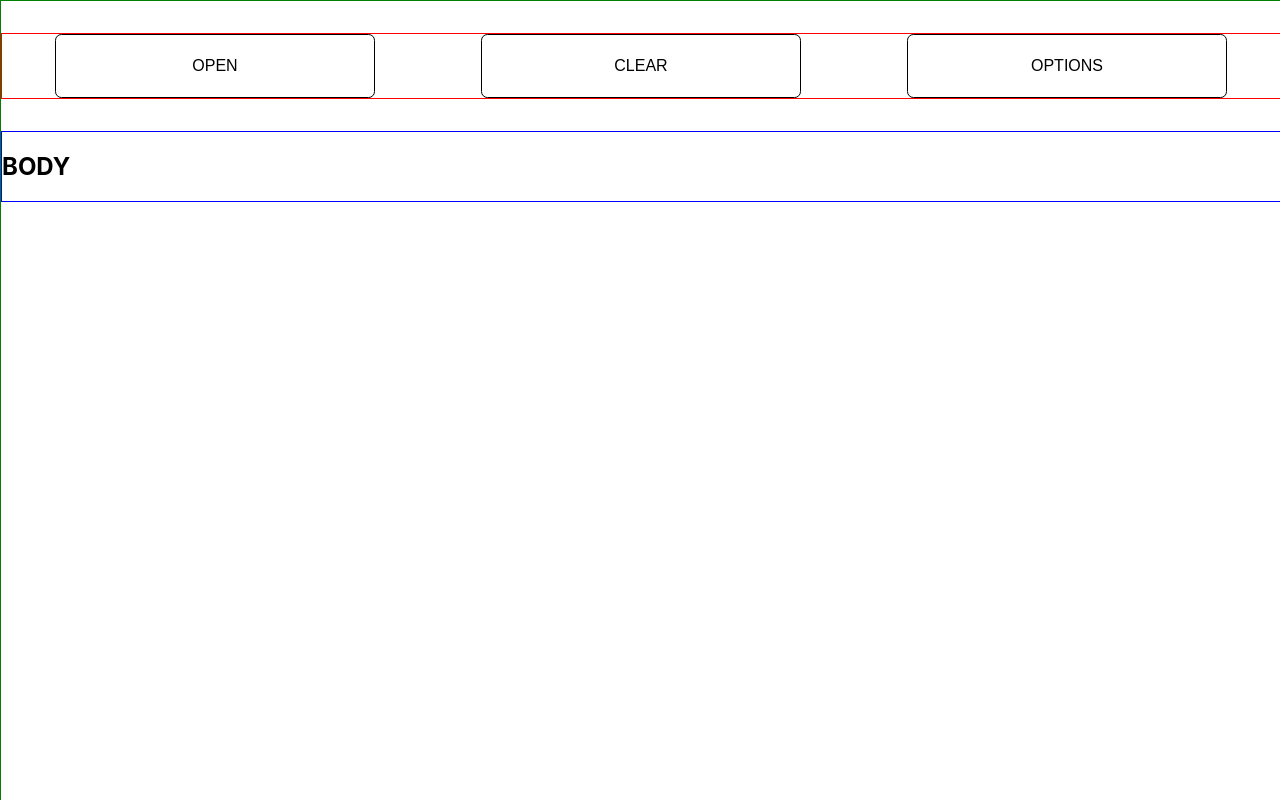
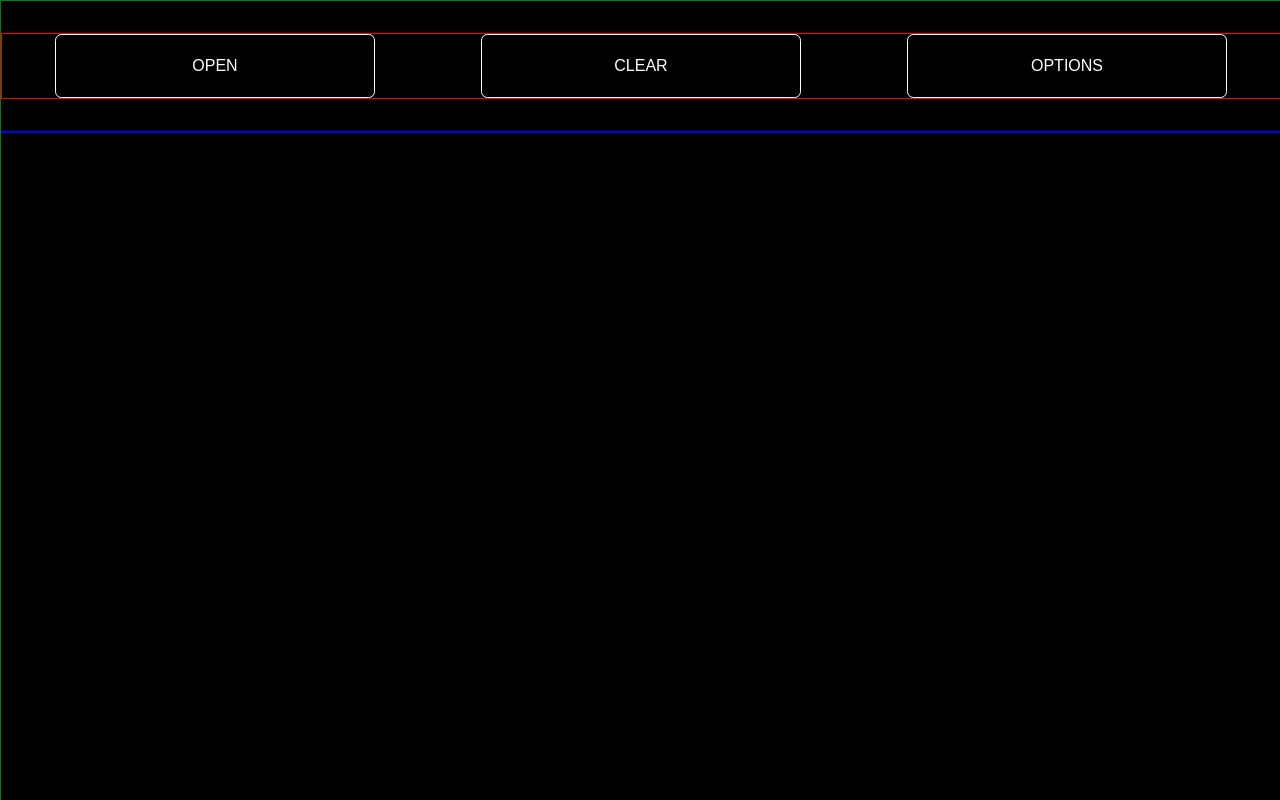
Before and after one commit to pvburger/vallery, a React (Vite) app: page / in a window 1280 px wide. Shown: the top 800 px of the page. Built offline with nearby package versions, Linux system fonts and the light colour scheme.

Commit message:
Registered 'scrub' protocol w/ registerSchemesAsPrivileged method to enable local file access

```diff
--- a/src/components/Body.tsx
+++ /dev/null
@@ -1,7 +0,0 @@
-export default function Body() {
-  return (
-    <div className='bodyContain'>
-      <h2>BODY</h2>
-    </div>
-  );
-}
--- a/src/components/Container.tsx
+++ b/src/components/Container.tsx
@@ -1,15 +1,58 @@
-import Header from './Header';
-import Body from './Body';
-
+import { useState } from 'react';
+import Button from './Button';
 
 export default function Container() {
+  // state
+  const [clipArray, setClipArray] = useState<string[]>([]);
 
+  // wrappers
+  const getFileList = async (): Promise<void> => {
+    setClipArray(await window.valleryAPI.selectFiles());
+  };
 
+  const clearFileList = (): void => {
+    setClipArray([] as string[]);
+  };
+
+  // misc
+  const entryCreator = () => {
+    const result: React.ReactElement[] = [];
+    let keyCount = 1;
+    for (const item of clipArray) {
+      // console.log(`Item: ${item}`);
+      const srcAddress = `scrub://${item}`;
+      // console.log(`srcAddress: ${srcAddress}`);
+      result.push(
+        <div className='vidDiv' key={`vidDiv_${keyCount}`}>
+          <video
+            src={srcAddress}
+            controls
+            width='1200'
+            height='675'
+            preload='metadata'
+          ></video>
+          <h2>{item}</h2>
+        </div>
+      );
+      keyCount++;
+    }
+    return result;
+  };
 
   return (
     <div className='mainContain'>
-      <Header></Header>
-      <Body></Body>
+      <div className='headContain'>
+        <Button label='OPEN' runFun={getFileList}></Button>
+        <Button label='CLEAR' runFun={clearFileList}></Button>
+        <Button
+          label='OPTIONS'
+          runFun={(): void => {
+            console.log('Add functionality...');
+          }}
+        ></Button>
+      </div>
+      <div className='bodyContain'></div>
+      {entryCreator()}
     </div>
   );
 }
--- a/src/components/Header.tsx
+++ /dev/null
@@ -1,27 +0,0 @@
-import { useState } from 'react';
-import Button from './Button';
-// import { dialog } from 'electron';
-
-export default function Header() {
-  const [openClicked, setOpenClicked] = useState(false);
-  const [clearClicked, setClearClicked] = useState(false);
-  const [optionClicked, setOptionClicked] = useState(false);
-
-  // const switchOpen = () => setOpenClicked(!openClicked);
-  const switchClear = () => setClearClicked(!clearClicked);
-  const switchOption = () => setOptionClicked(!optionClicked);
-
-  const getFileList = async (): Promise<void> => {
-    const fileList = await window.valleryAPI.selectFiles();
-    console.log('Files selected:');
-    for (const item of fileList) console.log(item);
-  };
-
-  return (
-    <div className='headContain'>
-      <Button label='OPEN' runFun={getFileList} />
-      <Button label='CLEAR' runFun={switchClear} />
-      <Button label='OPTIONS' runFun={switchOption} />
-    </div>
-  );
-}
--- a/src/index.css
+++ b/src/index.css
@@ -12,6 +12,7 @@ body {
   border-color: green;
   width: 100vw;
   height: 100vw;
+  background-color: black;
 }
 
 .headContain {
@@ -34,11 +35,11 @@ body {
 .button {
   border-style: solid;
   border-width: 1px;
-  border-color: black;
+  border-color: white;
   border-radius: 0.5vw;
-  background-color: white;
+  background-color: black;
   font-size: 1rem;
-  color: black;
+  color: white;
   width: 25vw;
   height: 5vw;
   display: flex;
@@ -46,3 +47,8 @@ body {
   justify-content: center;
   align-items: center;
 }
+
+.vidDiv {
+  margin-bottom: 5vw;
+  color: white;
+}
--- a/src/preload.ts
+++ b/src/preload.ts
@@ -4,6 +4,7 @@ import { contextBridge, ipcRenderer } from 'electron';
 
 contextBridge.exposeInMainWorld('valleryAPI', {
   selectFiles: async (): Promise<string[]> => {
+    // invoke is async
     return await ipcRenderer.invoke('dialog:selectFiles');
   },
 });
```
Also changed, not shown: src/main.ts (+66 -10 lines).
